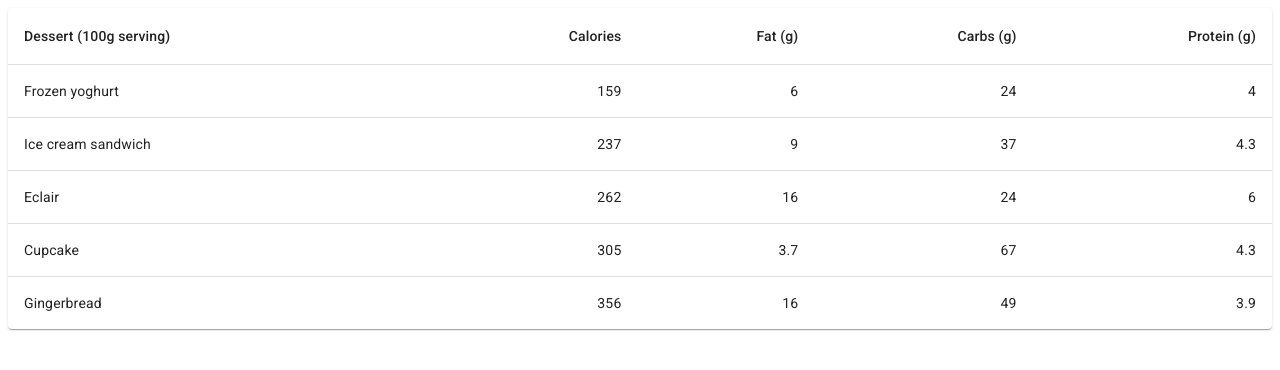
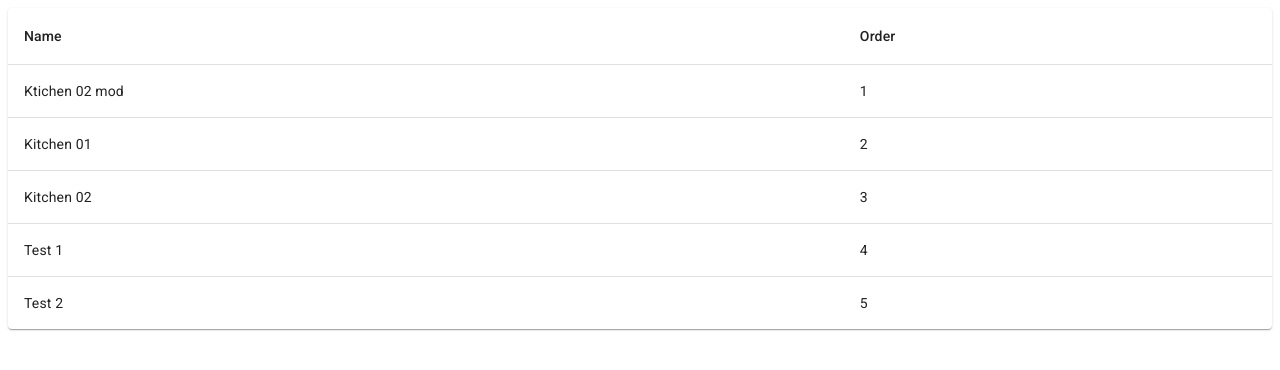
Before and after one commit to tiavina-mika/mui-draggable-table-row, a React (Create React App) app in the folder src/: page / in a window 1280 px wide. Shown: the top 370 px of the page. Built offline with nearby package versions, Linux system fonts and the light colour scheme.

Commit message:
add data

```diff
--- a/package.json
+++ b/package.json
@@ -2,10 +2,12 @@
   "dependencies": {
     "@emotion/react": "latest",
     "@emotion/styled": "latest",
-    "@mui/material": "latest",
+    "@mui/material": "5.10.8",
     "@types/react": "latest",
+    "@types/react-beautiful-dnd": "13.1.2",
     "@types/react-dom": "latest",
     "react": "latest",
+    "react-beautiful-dnd": "13.1.1",
     "react-dom": "latest",
     "typescript": "latest"
   },
--- /dev/null
+++ b/src/KitchenAreas.tsx
@@ -0,0 +1,45 @@
+import Table from "@mui/material/Table";
+import TableBody from "@mui/material/TableBody";
+import TableCell from "@mui/material/TableCell";
+import TableContainer from "@mui/material/TableContainer";
+import TableHead from "@mui/material/TableHead";
+import TableRow from "@mui/material/TableRow";
+import Paper from "@mui/material/Paper";
+import { kitchenAreas as items } from "./data";
+import { useEffect, useState } from "react";
+
+const KitchenAreas = () => {
+  const [kitchenAreas, setKitchenAreas] = useState([]);
+
+  useEffect(() => {
+    setKitchenAreas(items);
+  }, []);
+
+  return (
+    <TableContainer component={Paper}>
+      <Table sx={{ minWidth: 650 }} aria-label="simple table">
+        <TableHead>
+          <TableRow>
+            <TableCell>Name</TableCell>
+            <TableCell align="left">Order</TableCell>
+          </TableRow>
+        </TableHead>
+        <TableBody>
+          {kitchenAreas.map((kitchenArea) => (
+            <TableRow
+              key={kitchenArea.kitchenArea.objectId}
+              sx={{ "&:last-child td, &:last-child th": { border: 0 } }}
+            >
+              <TableCell component="th" scope="kitchenArea">
+                {kitchenArea.kitchenArea.name}
+              </TableCell>
+              <TableCell align="left">{kitchenArea.order}</TableCell>
+            </TableRow>
+          ))}
+        </TableBody>
+      </Table>
+    </TableContainer>
+  );
+};
+
+export default KitchenAreas;
--- /dev/null
+++ b/src/data.ts
@@ -0,0 +1,58 @@
+export const kitchenAreas = [
+  {
+    kitchenArea: {
+      name: "Ktichen 02 mod",
+      createdAt: "2022-10-03T13:26:24.023Z",
+      updatedAt: "2022-10-03T13:26:24.023Z",
+      objectId: "4UdGZfQenG",
+      __type: "Object",
+      className: "KitchenArea"
+    },
+    order: 1
+  },
+  {
+    kitchenArea: {
+      name: "Kitchen 01",
+      createdAt: "2022-10-03T13:28:13.048Z",
+      updatedAt: "2022-10-03T13:28:13.048Z",
+      objectId: "muRmEs79Dk",
+      __type: "Object",
+      className: "KitchenArea"
+    },
+    order: 2,
+    machinesCount: 10
+  },
+  {
+    kitchenArea: {
+      name: "Kitchen 02",
+      createdAt: "2022-10-03T13:28:13.281Z",
+      updatedAt: "2022-10-03T13:28:13.281Z",
+      objectId: "ZYbxuJSDYI",
+      __type: "Object",
+      className: "KitchenArea"
+    },
+    order: 3
+  },
+  {
+    kitchenArea: {
+      name: "Test 1",
+      createdAt: "2022-10-03T13:28:13.515Z",
+      updatedAt: "2022-10-03T13:28:13.515Z",
+      objectId: "jJ7laQsEzJ",
+      __type: "Object",
+      className: "KitchenArea"
+    },
+    order: 4
+  },
+  {
+    kitchenArea: {
+      name: "Test 2",
+      createdAt: "2022-10-03T13:28:13.742Z",
+      updatedAt: "2022-10-03T13:28:13.742Z",
+      objectId: "5TwsE45cjw",
+      __type: "Object",
+      className: "KitchenArea"
+    },
+    order: 5
+  }
+];
--- a/src/demo.tsx
+++ /dev/null
@@ -1,60 +0,0 @@
-import * as React from 'react';
-import Table from '@mui/material/Table';
-import TableBody from '@mui/material/TableBody';
-import TableCell from '@mui/material/TableCell';
-import TableContainer from '@mui/material/TableContainer';
-import TableHead from '@mui/material/TableHead';
-import TableRow from '@mui/material/TableRow';
-import Paper from '@mui/material/Paper';
-
-function createData(
-  name: string,
-  calories: number,
-  fat: number,
-  carbs: number,
-  protein: number,
-) {
-  return { name, calories, fat, carbs, protein };
-}
-
-const rows = [
-  createData('Frozen yoghurt', 159, 6.0, 24, 4.0),
-  createData('Ice cream sandwich', 237, 9.0, 37, 4.3),
-  createData('Eclair', 262, 16.0, 24, 6.0),
-  createData('Cupcake', 305, 3.7, 67, 4.3),
-  createData('Gingerbread', 356, 16.0, 49, 3.9),
-];
-
-export default function BasicTable() {
-  return (
-    <TableContainer component={Paper}>
-      <Table sx={{ minWidth: 650 }} aria-label="simple table">
-        <TableHead>
-          <TableRow>
-            <TableCell>Dessert (100g serving)</TableCell>
-            <TableCell align="right">Calories</TableCell>
-            <TableCell align="right">Fat&nbsp;(g)</TableCell>
-            <TableCell align="right">Carbs&nbsp;(g)</TableCell>
-            <TableCell align="right">Protein&nbsp;(g)</TableCell>
-          </TableRow>
-        </TableHead>
-        <TableBody>
-          {rows.map((row) => (
-            <TableRow
-              key={row.name}
-              sx={{ '&:last-child td, &:last-child th': { border: 0 } }}
-            >
-              <TableCell component="th" scope="row">
-                {row.name}
-              </TableCell>
-              <TableCell align="right">{row.calories}</TableCell>
-              <TableCell align="right">{row.fat}</TableCell>
-              <TableCell align="right">{row.carbs}</TableCell>
-              <TableCell align="right">{row.protein}</TableCell>
-            </TableRow>
-          ))}
-        </TableBody>
-      </Table>
-    </TableContainer>
-  );
-}
--- a/src/index.tsx
+++ b/src/index.tsx
@@ -1,12 +1,12 @@
-import * as React from 'react';
-import ReactDOM from 'react-dom/client';
-import { StyledEngineProvider } from '@mui/material/styles';
-import Demo from './demo';
+import * as React from "react";
+import ReactDOM from "react-dom/client";
+import { StyledEngineProvider } from "@mui/material/styles";
+import KitchenAreas from "./KitchenAreas";
 
 ReactDOM.createRoot(document.querySelector("#root")).render(
   <React.StrictMode>
     <StyledEngineProvider injectFirst>
-      <Demo />
+      <KitchenAreas />
     </StyledEngineProvider>
   </React.StrictMode>
 );
```
